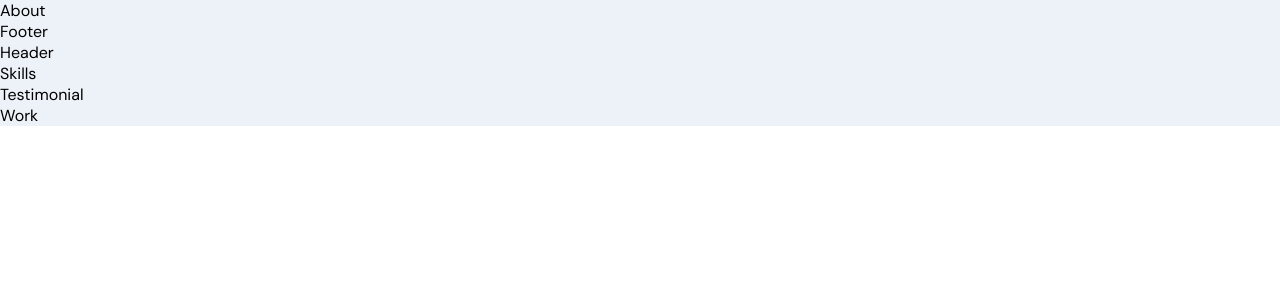
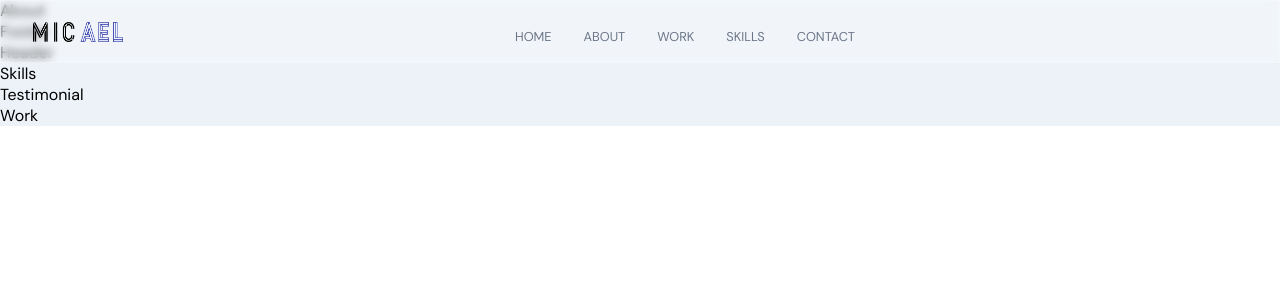
Before and after one commit to NgTuanLoc/Portfolio, a React (Create React App) app in the folder frontend/: page / in a window 1280 px wide. Shown: the top 300 px of the page. Built offline with nearby package versions, Linux system fonts and the light colour scheme; the HTML template or start-up script is replaced by a standard one.

Commit message:
navber completed

```diff
--- a/frontend/src/components/Navbar/Navbar.jsx
+++ b/frontend/src/components/Navbar/Navbar.jsx
@@ -1,11 +1,49 @@
+import { logo } from '../../constants/images';
+import { HiMenuAlt4, HiX } from 'react-icons/hi';
+import { motion } from 'framer-motion';
+
 import './Navbar.scss';
+import { useState } from 'react';
 
 const Navbar = () => {
-  return <nav>
-    <div>
+  const [toggle, setToggle] = useState(false);
+  return (
+    <nav className="app__navbar">
+      <div className="app__navbar-logo">
+        <img src={logo} alt="logo" />
+      </div>
+      <ul className="app__navbar-links">
+        {['home', 'about', 'work', 'skills', 'contact'].map((item) => {
+          return (
+            <li key={`link-${item}`} className="app__flex p-text">
+              <div />
+              <a href={`#${item}`}>{item}</a>
+            </li>
+          );
+        })}
+      </ul>
 
-    </div>
-  </nav>;
+      <div className="app__navbar-menu">
+        <HiMenuAlt4 onClick={() => setToggle(true)} />
+        {toggle && (
+          <motion.div
+            whileInView={{ x: [300, 0] }}
+            transition={{ duration: 0.85, ease: 'easeOut' }}>
+            <HiX onClick={() => setToggle(false)} />
+            <ul>
+              {['home', 'about', 'work', 'skills', 'contact'].map((item) => {
+                return (
+                  <li key={`link-${item}`} className="app__flex p-text">
+                    <a href={`#${item}`}>{item}</a>
+                  </li>
+                );
+              })}
+            </ul>
+          </motion.div>
+        )}
+      </div>
+    </nav>
+  );
 };
 
 export default Navbar;
--- a/frontend/src/components/Navbar/Navbar.scss
+++ b/frontend/src/components/Navbar/Navbar.scss
@@ -0,0 +1,157 @@
+.app__navbar {
+  width: 100%;
+
+  display: flex;
+  justify-content: space-between;
+  align-items: center;
+
+  padding: 1rem 2rem;
+  background: rgba(white, 0.25);
+  backdrop-filter: blur(4px);
+  -webkit-backdrop-filter: blur(4px);
+  -moz-backdrop-filter: blur(4px);
+  border: 1px solid rgba(white, 0.25);
+  position: fixed;
+  z-index: 2;
+}
+
+.app__navbar-logo {
+  display: flex;
+  justify-content: flex-start;
+  align-items: center;
+
+  img {
+    width: 90px;
+    height: 20px;
+
+    @media screen and (min-width: 2000px) {
+      width: 180px;
+      height: 40px;
+    }
+  }
+}
+
+.app__navbar-links {
+  flex: 1;
+  display: flex;
+  justify-content: center;
+  align-items: center;
+  list-style: noone;
+  li {
+    cursor: pointer;
+    margin: 0 1rem;
+    flex-direction: column;
+    div {
+      width: 5px;
+      height: 5px;
+      background-color: transparent;
+      border-radius: 50%;
+      margin-bottom: 5px;
+    }
+
+    a {
+      color: var(--gray-color);
+      text-decoration: none;
+      text-transform: uppercase;
+      transition: all 0.3s ease-in-out;
+
+      &:hover {
+        color: var(--secondary-color);
+      }
+    }
+    &:hover {
+      div {
+        background: var(--secondary-color);
+      }
+    }
+  }
+
+  @media screen and (max-width: 900px) {
+    display: none;
+  }
+}
+
+.app__navbar-menu {
+  width: 35px;
+  height: 35px;
+  border-radius: 50%;
+  position: relative;
+
+  display: flex;
+  justify-content: center;
+  align-items: center;
+  background: var(--secondary-color);
+
+  svg {
+    width: 70%;
+    height: 70%;
+    color: var(--white-color);
+  }
+  div {
+    position: fixed;
+    top: 0;
+    bottom: 0;
+    right: 0;
+    z-index: 5;
+    padding: 1rem;
+
+    width: 80%;
+    height: 100vh;
+
+    display: flex;
+    justify-content: flex-end;
+    align-items: flex-end;
+    flex-direction: column;
+
+    background: url('../../assets/bgWhite.png');
+    background-color: var(--white-color);
+    background-size: cover;
+    background-repeat: repeat;
+
+    box-shadow: 0 0 20px rgba(168, 168, 168, 0.15);
+
+    svg {
+      width: 35px;
+      height: 35px;
+      color: var(--secondary-color);
+      margin: 0.5rem 1rem;
+      cursor: pointer;
+    }
+
+    ul {
+      list-style: none;
+      margin: 0;
+      padding: 0;
+      height: 100%;
+      width: 100%;
+
+      display: flex;
+      justify-content: flex-start;
+      align-items: flex-start;
+      flex-direction: column;
+
+      li {
+        margin: 1rem;
+        a {
+          color: var(--gray-color);
+          text-decoration: none;
+          font-size: 1rem;
+          text-transform: uppercase;
+          font-weight: 500;
+
+          transition: all 0.3s ease-in-out;
+
+          &:hover {
+            color: var(--secondary-color);
+          }
+        }
+      }
+    }
+    @media screen and (min-width: 900px) {
+      display: none;
+    }
+  }
+  @media screen and (min-width: 900px) {
+    display: none;
+  }
+}
--- /dev/null
+++ b/frontend/src/constants/images.js
@@ -0,0 +1,72 @@
+import email from '../assets/email.png';
+import mobile from '../assets/mobile.png';
+import api from '../assets/api.png';
+import cpp from '../assets/cpp.png';
+import css from '../assets/css.png';
+import figma from '../assets/figma.png';
+import flutter from '../assets/flutter.png';
+import git from '../assets/git.png';
+import graphql from '../assets/graphql.png';
+import html from '../assets/html.png';
+import javascript from '../assets/javascript.png';
+import mu5 from '../assets/mu5.png';
+import node from '../assets/node.png';
+import python from '../assets/python.png';
+import react from '../assets/react.png';
+import redux from '../assets/redux.png';
+import sass from '../assets/sass.png';
+import typescript from '../assets/typescript.png';
+import vue from '../assets/vue.png';
+
+import about01 from '../assets/about01.png';
+import about02 from '../assets/about02.png';
+import about03 from '../assets/about03.png';
+import about04 from '../assets/about04.png';
+
+import profile from '../assets/profile.png';
+import circle from '../assets/circle.svg';
+import logo from '../assets/logo.png';
+
+import adidas from '../assets/adidas.png';
+import amazon from '../assets/amazon.png';
+import asus from '../assets/asus.png';
+import bolt from '../assets/bolt.png';
+import nb from '../assets/nb.png';
+import skype from '../assets/skype.png';
+import spotify from '../assets/spotify.png';
+
+export {
+  email,
+  mobile,
+  api,
+  cpp,
+  css,
+  figma,
+  flutter,
+  git,
+  graphql,
+  html,
+  javascript,
+  mu5,
+  node,
+  python,
+  react,
+  redux,
+  sass,
+  typescript,
+  vue,
+  about01,
+  about02,
+  about03,
+  about04,
+  profile,
+  circle,
+  logo,
+  adidas,
+  amazon,
+  asus,
+  bolt,
+  nb,
+  skype,
+  spotify,
+};
```
